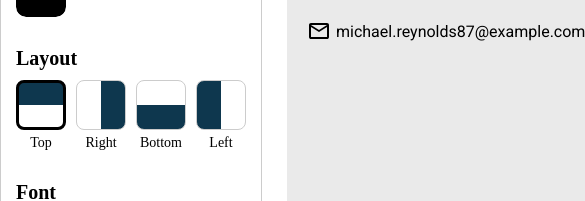
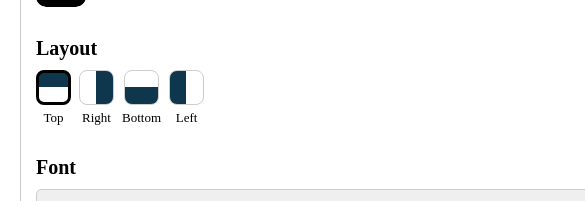
Before and after one commit to josednl/cv_application, a React (Vite) app: page / in a window 390 px wide. Both pictures are taken after a click on the button "Customize". Shown: the part 343-544 px from the top of the page, 585 px wide, since content can reach past the window. Built offline with nearby package versions, Linux system fonts and the light colour scheme; what @react-pdf/renderer would draw is missing.

Commit message:
style: add responsive styles using media queries

```diff
--- a/src/App.jsx
+++ b/src/App.jsx
@@ -181,7 +181,7 @@ function App() {
 						</div>
 					)}
 				</div>
-				<div ref={contentRef}>
+				<div style={{ overflowX: 'scroll' }} ref={contentRef}>
 					<Resume
 						personalData={personalData}
 						educationData={educationData}
--- a/src/styles/App.css
+++ b/src/styles/App.css
@@ -0,0 +1,44 @@
+@media (max-width: 900px) {
+	main {
+		grid-template-columns: 1fr;
+		padding: 0 20px;
+	}
+}
+
+@media (max-width: 768px) {
+	.section-title img {
+		width: 24px;
+	}
+
+	.d-option {
+		font-size: 13px;
+	}
+
+	.d-visual {
+		width: 40px;
+		height: 40px;
+	}
+}
+
+@media (max-width: 480px) {
+	main {
+		gap: 15px;
+		margin-top: 20px;
+	}
+
+	.section-title {
+		flex-direction: column;
+		align-items: flex-start;
+		gap: 5px;
+	}
+
+	.display-options {
+		flex-wrap: wrap;
+		gap: 8px;
+	}
+
+	.d-visual {
+		width: 35px;
+		height: 35px;
+	}
+}
```
